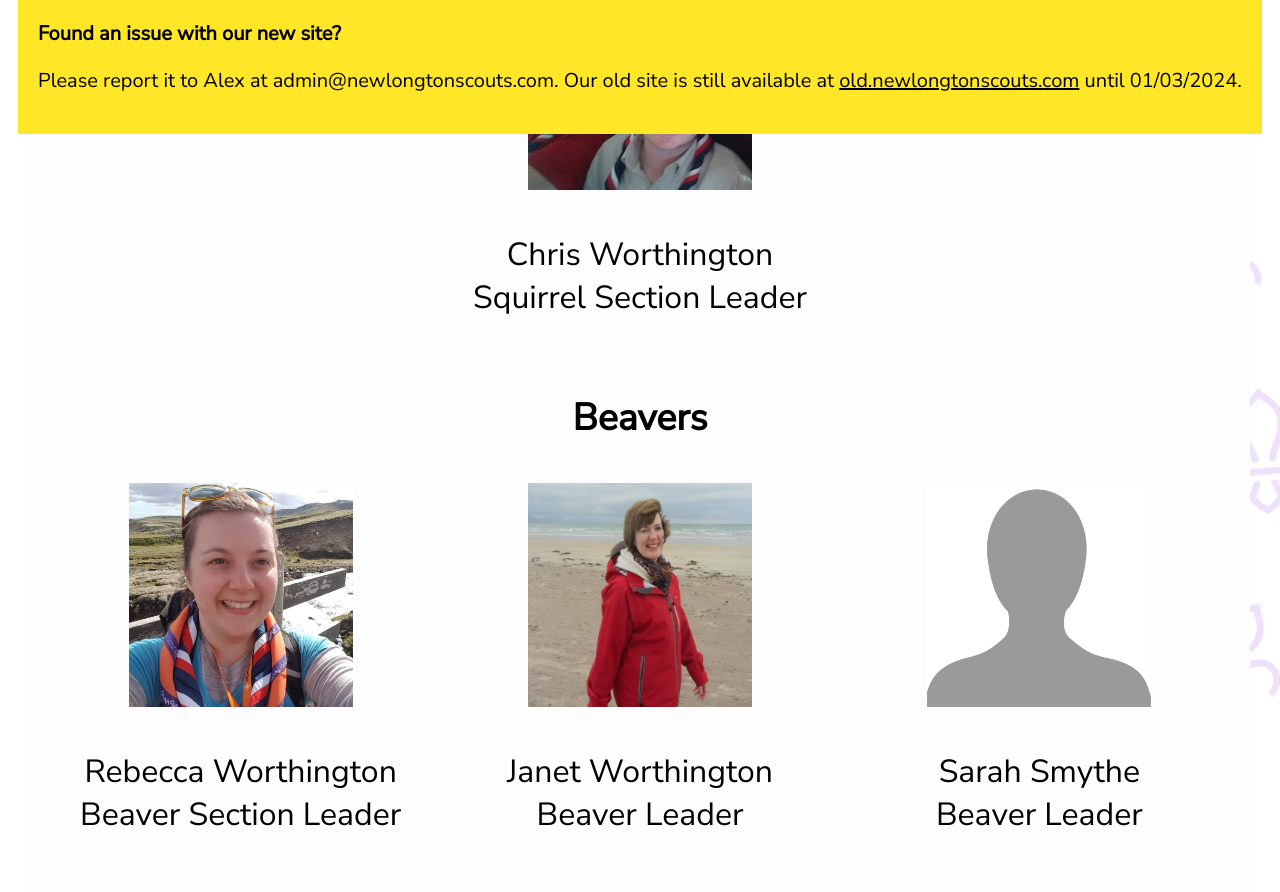
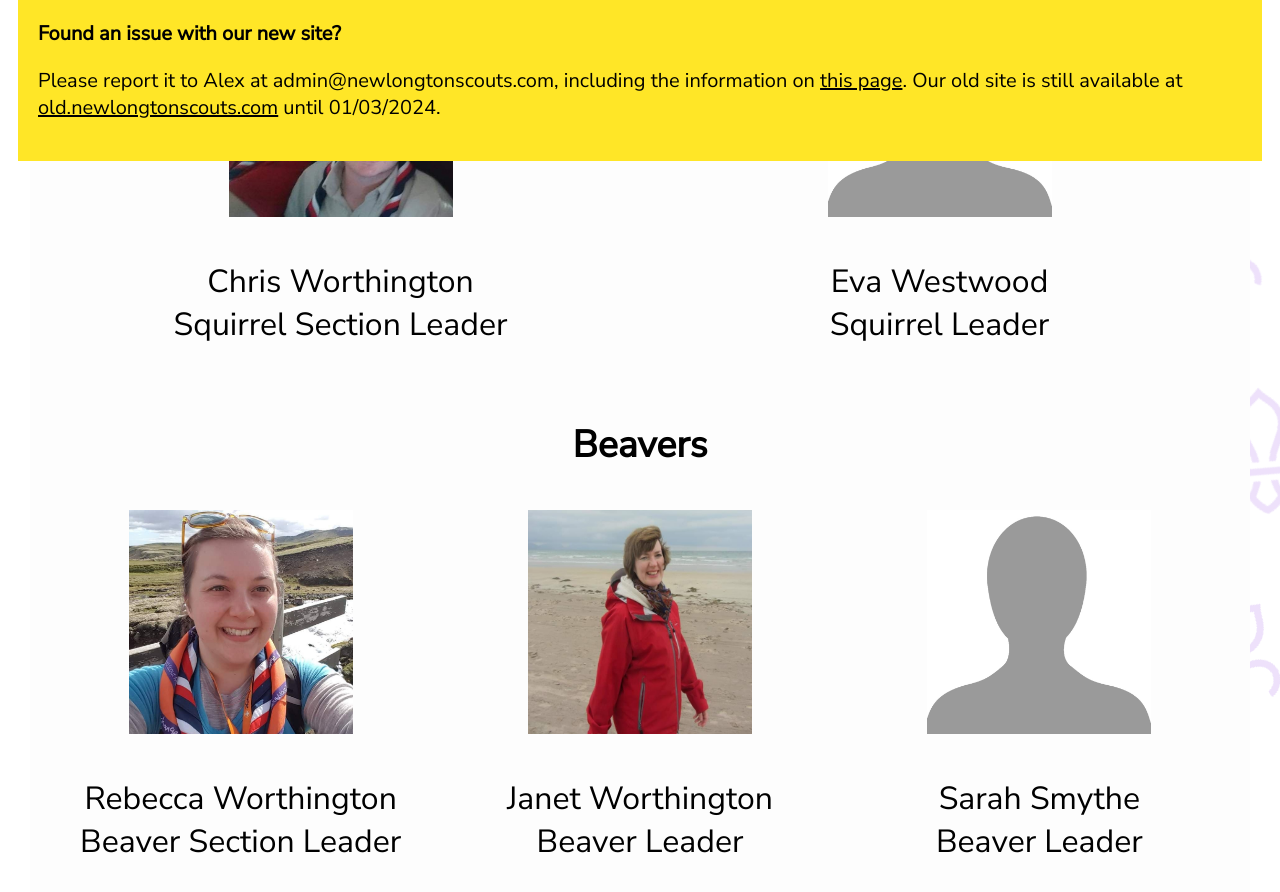
Before and after one commit to newlongtonscouts/newlongtonscouts.github.io, a Jekyll site: the page built from meettheteam.html, in a window 1280 px wide and 900 px high, scrolled down 715 px. Shown: the top 892 px of the window. Built offline with Jekyll 4.4.1, drawn with Linux system fonts in a browser that asks for light colours.

Commit message:
Added Eva to Squirrels, put more details into README.md and replaced more JavaScript with Jekyll.

```diff
--- a/_layouts/default.html
+++ b/_layouts/default.html
@@ -8,11 +8,12 @@
 		<meta charset = "utf-8">
 		<meta name = "LastPostDate" content = {{ site.posts.first.date | date: "%Y-%m-%d" }}>
 		<meta name = "Persistent" content = {{ site.posts.first.persistent }}>
+		<script data-goatcounter = "https://newlongtonscouts.goatcounter.com/count" async src = "//gc.zgo.at/count.js"></script>
 	</head>
 	<body>
 		<div class = "DevBanner">
 			<b>Found an issue with our new site?</b>
-			<p>Please report it to Alex at admin@newlongtonscouts.com. Our old site is still available at <a href = "https://old.newlongtonscouts.com">old.newlongtonscouts.com</a> until 01/03/2024.
+			<p>Please report it to Alex at admin@newlongtonscouts.com, including the information on <a href = "/stats.html">this page</a>. Our old site is still available at <a href = "https://old.newlongtonscouts.com">old.newlongtonscouts.com</a> until 01/03/2024.
 		</div>
 		<header style = "background-color: #{{ page.colour }} ;">
 			<img src = "/img/logo.png" alt = "1st New Longton Scouts Logo" class = "LogoImage">
--- a/meettheteam.html
+++ b/meettheteam.html
@@ -14,6 +14,10 @@
 		<td>
 			<img src = "img/mugshots/chris.jpg" alt = "Chris Worthington" class = "Mugshot">
 			<p>Chris Worthington<br>Squirrel Section Leader</p>
+		</td>
+		<td>
+			<img src = "img/mugshots/default.jpg" alt = "Eva Westwood" class = "Mugshot">
+			<p>Eva Westwood<br>Squirrel Leader</p>
 		</td>
 	</tr>
 </table>
--- a/stats.html
+++ b/stats.html
@@ -10,7 +10,7 @@ colour: 7413dc
 
 <script type = "module" src = "/js/VersionNumber.js"></script>
 
-<p><b>Site Name: </b><script type = "text/JavaScript">document.write (window.location.hostname);</script></p>
+<p><b>Site Name: </b>{{ site.url }}</p>
 <p><b>Site Version: </b><span id = "VersionNumber">Awaiting GitHub API...</span></p>
 <p><b>Build Date: </b>{{ site.time | date: "%d/%m/%Y" }}</p>
 <p><b>Build Time: </b>{{ site.time | date: "%H:%k:%S" }}</p>
```
Also changed, not shown: README.md.
